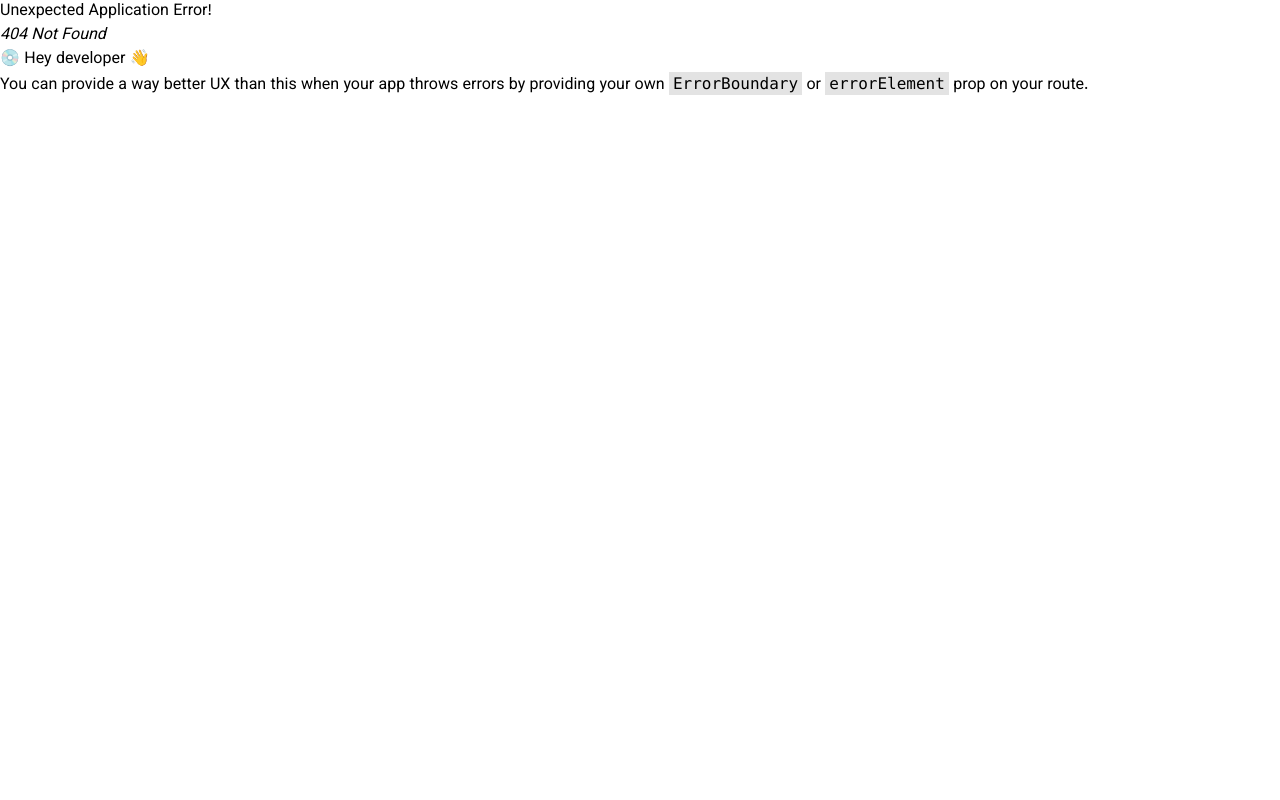
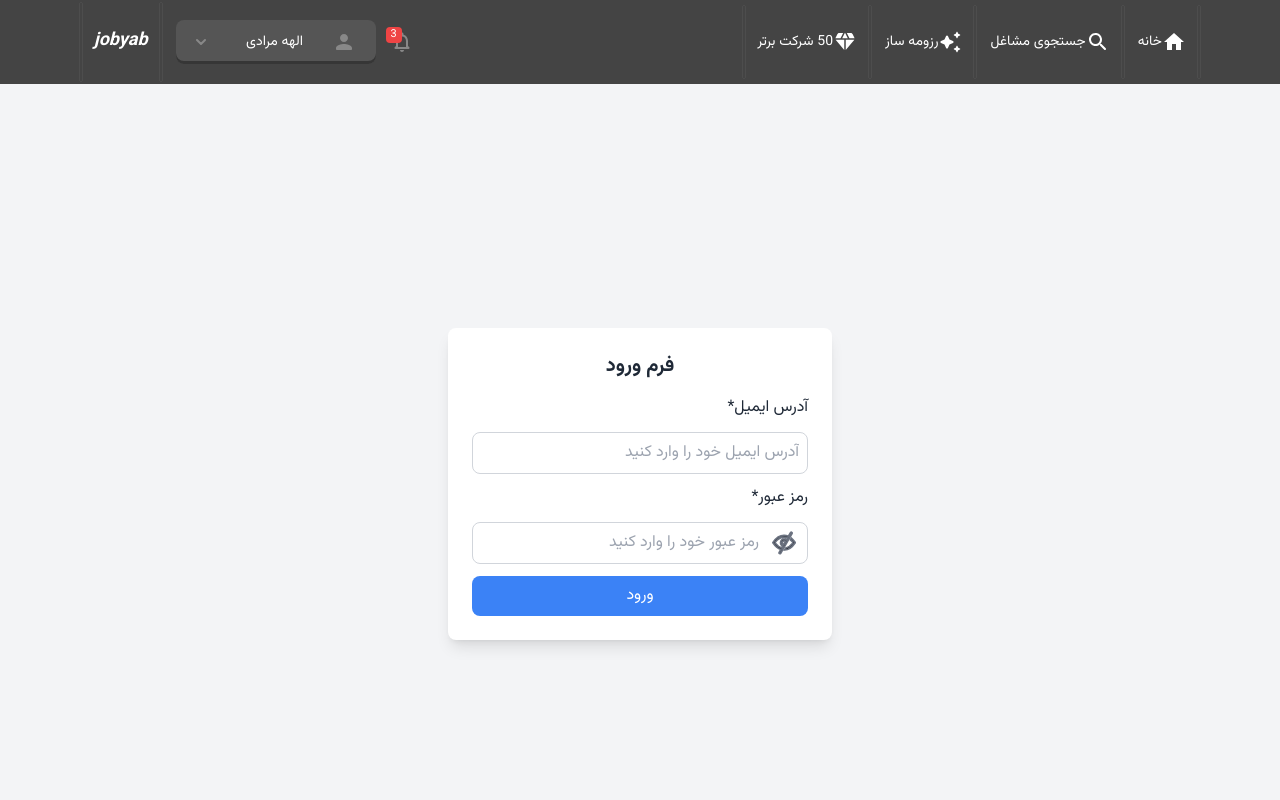
Before and after one commit to Elaheh-Moradi/Job-Seeker-App, a React (Vite) app: page /login in a window 1280 px wide. Before the commit this address had no page. Shown: the top 800 px of the page. Built offline with nearby package versions, Linux system fonts and the light colour scheme.

Commit message:
Edit login page

```diff
--- a/server.js
+++ b/server.js
@@ -28,6 +28,7 @@ server.post("/users", (req, res) => {
   const token = jwt.sign({ id: user.id, email: user.email }, SECRET_KEY, {
     expiresIn: TOKEN_EXPIRATION,
   });
+
   res.status(200).json({ token });
 });
 
--- a/src/App.jsx
+++ b/src/App.jsx
@@ -1,9 +1,10 @@
 import React, { useState, useEffect } from "react";
 import Login from "./pages/login/Login";
 import jwtDecode from "jwt-decode";
-import {createBrowserRouter, RouterProvider } from "react-router-dom";
+import {createBrowserRouter, Navigate, RouterProvider } from "react-router-dom";
 import Layout from "../src/pages/layout/Layout.jsx";
 import SearchJobPage from "./pages/menu/SearchJobPage.jsx";
+import HomePage from "./pages/menu/HomePage.jsx";
 
 function App() {
   const [token, setToken] = useState(localStorage.getItem("authToken"));
@@ -30,11 +31,50 @@ function App() {
     }
   }, [token]);
 
-const router=createBrowserRouter([{
-  path:'/', element:<Layout/>,children:[
-    {path:'/search-job', element:<SearchJobPage/>}
-  ]
-}])
+  const ProtectedRoute = ({ children }) => {
+    if (!token) {
+      return <Navigate to="/login" />; // Redirect to login if not authenticated
+    }
+    return children; // Render the child components if authenticated
+  };
+
+
+// const router=createBrowserRouter([{
+//   path:'/', element:<Layout/>,children:[
+//     {path:"/home",element:<HomePage/>},
+//     {path:"/login", element:<Login />},
+//     {path:'/search-job', element:<SearchJobPage/>}
+//   ]
+// }])
+
+const router = createBrowserRouter([
+  {
+    path: "/",
+    element: <Layout />,
+    children: [
+      {
+        path: "/home",
+        element: (
+          <ProtectedRoute>
+            <HomePage onLogout={handleLogout} />
+          </ProtectedRoute>
+        ),
+      },
+      {
+        path: "/search-job",
+        element: (
+          <ProtectedRoute>
+            <SearchJobPage />
+          </ProtectedRoute>
+        ),
+      },
+      {
+        path: "/login",
+        element: <Login onLogin={handleLogin} />,
+      },
+    ],
+  },
+]);
 
   return (
     <>
--- a/src/pages/login/Login.jsx
+++ b/src/pages/login/Login.jsx
@@ -1,4 +1,5 @@
 import { useState } from "react";
+import { useNavigate } from "react-router-dom";
 import Button from "../../components/Button";
 import Input from "../../components/Input";
 import Label from "../../components/Lable";
@@ -11,30 +12,78 @@ export default function Login({ onLogin }) {
   });
   const [error, setError] = useState("");
   const [showPassword, setShowPassword] = useState(false);
+  const navigate = useNavigate();
 
   const togglePasswordVisibility = () => {
     setShowPassword((prevState) => !prevState);
   };
 
   const handleSubmit = async (e) => {
+    /************************************/
     e.preventDefault();
     try {
       const response = await axios.post("http://localhost:4000/users", {
         email: inputs.email,
         password: inputs.password,
       });
-      if (!response.ok) {
-        // Extract error message from response or set a default
-        const errorData = await response.json();
-        throw new Error(errorData.message || "Login failed. Please try again.");
+
+      // Check if the token exists in the response
+      if (response.status === 200) {
+        const token = response.data.token;
+        if (token) {
+          console.log("Token received:", token);
+          localStorage.setItem("authToken", token); // Save token to localStorage
+          onLogin(token); // Call onLogin with token
+          setError(""); // Clear any error
+          navigate("/home"); // Redirect to home page
+        }
+        // else {
+        //   setError("Login successful, but token is missing.");
+        // }
+      } else {
+        setError("مشکلی در سرور ایجاد شده است.");
       }
+    } catch (error) {
+      // console.error("Caught an error:", error);
 
-      const { token } = response.data;
-      localStorage.setItem("authToken", token); // Save token to localStorage
-      onLogin(token);
-    } catch (err) {
-      setError("آدرس ایمیل یا رمزعبور اشتباه است."); // Set error message for display
+      // if (error.response) {
+      //   // If the server returned an error response
+      //   console.error("Error response data:", error.response.data);
+      //   setError(
+      //     error.response.data.error || "An error occurred. Please try again."
+      //   );
+      // } else if (error.message) {
+      //   // General network or parsing error
+      //   setError(error.message);
+      // } else {
+      //   setError("An unknown error occurred.");
+      // }
+      setError("آدرس ایمیل یا رمز عبور اشتباه است.")
     }
+
+    /************************************/
+
+    // e.preventDefault();
+    // try {
+    //   const response = await axios.post("http://localhost:4000/users", {
+    //     email: inputs.email,
+    //     password: inputs.password,
+    //   });
+
+    //   if (!response.ok) {
+    //     // Extract error message from response or set a default
+    //     const errorData = await response.json();
+    //     throw new Error(errorData.message || "Login failed. Please try again.");
+    //   }
+
+    //   const { token } = response.data;
+    //   localStorage.setItem("authToken", token); // Save token to localStorage
+    //   onLogin(token);
+    //   navigate("/home");
+
+    // } catch (err) {
+    //   setError("آدرس ایمیل یا رمزعبور اشتباه است."); // Set error message for display
+    // }
   };
 
   function handleChangeInput(event, identifier) {
@@ -42,7 +91,7 @@ export default function Login({ onLogin }) {
       ...prevInputs,
       [identifier]: event.target.value,
     }));
-    console.log(event);
+    // console.log(event);
   }
   return (
     <div className="h-screen flex items-center justify-center bg-gray-100">
@@ -121,10 +170,10 @@ export default function Login({ onLogin }) {
                 <svg
                   xmlns="http://www.w3.org/2000/svg"
                   className="h-6 w-6"
-                    fill="none"
-                    viewBox="0 0 28 28"
-                    stroke="currentColor"
-                    strokeWidth={2}
+                  fill="none"
+                  viewBox="0 0 28 28"
+                  stroke="currentColor"
+                  strokeWidth={2}
                 >
                   <path
                     clip-rule="evenodd"
@@ -137,7 +186,6 @@ export default function Login({ onLogin }) {
                     fill="#000000"
                   />
                 </svg>
-
               )
             }
           />
--- /dev/null
+++ b/src/pages/menu/HomePage.jsx
@@ -0,0 +1,6 @@
+
+export default function HomePage(){
+    return<>
+    <div>Home Page</div>
+    </>
+}
```
